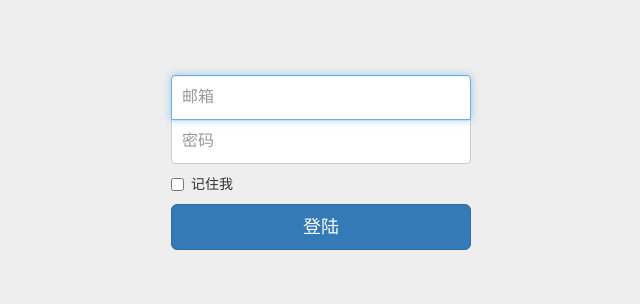
After one commit to youpengfei/summer, a Flask app: page /login in a window 1280 px wide. The commit adds this page. Shown: the top 304 px of the page, without its empty margins (319-959 px from the left). Run offline with Flask 2, Linux system fonts and the light colour scheme; some libraries are stand-ins or nearby versions.

```diff
--- a/app/__init__.py
+++ b/app/__init__.py
@@ -1,4 +1,5 @@
 from flask import Flask
+from flask.ext.login import LoginManager
 from flask.ext.sqlalchemy import SQLAlchemy
 
 __author__ = 'youpengfei'
@@ -6,5 +7,6 @@ __author__ = 'youpengfei'
 app = Flask(__name__)
 app.config.from_object('config')
 db = SQLAlchemy(app)
+login_manager = LoginManager()
 
-from app import views,models
+from app import views, models
--- /dev/null
+++ b/app/static/signin.css
@@ -0,0 +1,40 @@
+body {
+  padding-top: 40px;
+  padding-bottom: 40px;
+  background-color: #eee;
+}
+
+.form-signin {
+  max-width: 330px;
+  padding: 15px;
+  margin: 0 auto;
+}
+.form-signin .form-signin-heading,
+.form-signin .checkbox {
+  margin-bottom: 10px;
+}
+.form-signin .checkbox {
+  font-weight: normal;
+}
+.form-signin .form-control {
+  position: relative;
+  height: auto;
+  -webkit-box-sizing: border-box;
+     -moz-box-sizing: border-box;
+          box-sizing: border-box;
+  padding: 10px;
+  font-size: 16px;
+}
+.form-signin .form-control:focus {
+  z-index: 2;
+}
+.form-signin input[type="email"] {
+  margin-bottom: -1px;
+  border-bottom-right-radius: 0;
+  border-bottom-left-radius: 0;
+}
+.form-signin input[type="password"] {
+  margin-bottom: 10px;
+  border-top-left-radius: 0;
+  border-top-right-radius: 0;
+}
--- /dev/null
+++ b/app/templates/login.html
@@ -0,0 +1,38 @@
+<!DOCTYPE html>
+<html lang="zh-CN">
+<head>
+    <meta charset="utf-8">
+    <meta http-equiv="X-UA-Compatible" content="IE=edge">
+    <meta name="viewport" content="width=device-width, initial-scale=1">
+    <!-- 上述3个meta标签*必须*放在最前面，任何其他内容都*必须*跟随其后！ -->
+    <meta name="description" content="">
+    <meta name="author" content="">
+    <title>登陆</title>
+    <!-- Bootstrap core CSS -->
+    <link href="//cdn.bootcss.com/bootstrap/3.3.5/css/bootstrap.min.css" rel="stylesheet">
+    <!-- Custom styles for this template -->
+    <link href="{{ url_for('static', filename='signin.css') }}" rel="stylesheet">
+</head>
+
+<body>
+
+<div class="container">
+
+    <form class="form-signin">
+        <h2 class="form-signin-heading"></h2>
+        <label for="inputEmail" class="sr-only">邮件地址</label>
+        <input type="email" id="inputEmail" class="form-control" placeholder="邮箱" required autofocus>
+        <label for="inputPassword" class="sr-only">密码</label>
+        <input type="password" id="inputPassword" class="form-control" placeholder="密码" required>
+
+        <div class="checkbox">
+            <label>
+                <input type="checkbox" value="remember-me">记住我
+            </label>
+        </div>
+        <button class="btn btn-lg btn-primary btn-block" type="submit">登陆</button>
+    </form>
+
+</div>
+</body>
+</html>
--- a/app/templates/requirement_add.html
+++ b/app/templates/requirement_add.html
@@ -6,6 +6,10 @@
 
 
 <form action="/requirement/add" method="post">
+    <div class="form-group">
+        <label for="name">项目名称</label>
+        <input name="name" type="text" id="name" class="form-control"/>
+    </div>
     <div class="form-group">
         <label for="project">关联项目</label>
         <select id="project" name="project_id" class="form-control">
--- a/app/views.py
+++ b/app/views.py
@@ -6,7 +6,8 @@ from subprocess import call, Popen
 from app import db, app
 from app.models import Project, Server, Requirement
 from ssh_help import trans_data, command, command_with_result
-from flask import request, render_template
+from flask import request, render_template, url_for
+from werkzeug.utils import redirect
 
 MAVEN_BIN = 'mvn'
 
@@ -20,7 +21,7 @@ def index():
         requirement.server_ip_list = [x.ip for x in servers]
         requirement.project_name = project.name
 
-    return render_template('index.html', all_requirement=all_requirement)
+    return render_template('index.html', all_requirement=all_requirement, active="requirement")
 
 
 @app.route('/build/<int:id>')
@@ -83,46 +84,52 @@ def restart(id):
 @app.route("/server/add", methods=['POST', 'GET'])
 def server_add():
     if request.method == 'GET':
-        return render_template("server_add.html")
+        return render_template("server_add.html", active="server")
     elif request.method == 'POST':
         ip = request.form['ip']
         port = request.form['port']
         passwd = request.form['passwd']
         key_file = request.form['key_file']
-        deploy_dir = request.form['deploy_dir']
-        server = Server(ip=ip, port=port, passwd=passwd, key_file=key_file, deploy_dir=deploy_dir)
+        server = Server(ip=ip, port=port, passwd=passwd, key_file=key_file)
         db.session.add(server)
         db.session.commit()
-        return '成功'
+        return redirect('/server/list')
 
 
 @app.route("/server/list", methods=['POST', 'GET'])
 def server_list():
     servers = Server.query.all()
-    return render_template('server_list.html', server_list=servers)
+    return render_template('server_list.html', server_list=servers, active="server")
 
 
 @app.route("/project/add", methods=['POST', 'GET'])
 def project_add():
     if request.method == 'GET':
-        return render_template("project_add.html")
+        return render_template("project_add.html", active="project")
     elif request.method == 'POST':
         name = request.form['name']
         repo = request.form['repo']
         project_dir = request.form['project_dir']
         deploy_name = request.form['deploy_name']
         description = request.form['description']
-        project = Project(name=name, repo=repo, project_dir=project_dir, deploy_name=deploy_name,
+        deploy_dir = request.form['deploy_dir']
+        package_type = request.form['package_type']
+        project = Project(name=name,
+                          repo=repo,
+                          project_dir=project_dir,
+                          deploy_name=deploy_name,
+                          deploy_dir=deploy_dir,
+                          package_type=package_type,
                           description=description)
         db.session.add(project)
         db.session.commit()
-        return '成功'
+        return redirect('/project/list')
 
 
 @app.route("/project/list", methods=['GET'])
 def project_list():
     projects = Project.query.all()
-    return render_template('project_list.html', project_list=projects)
+    return render_template('project_list.html', project_list=projects, active="project")
 
 
 @app.route("/requirement/add", methods=['POST', 'GET'])
@@ -134,12 +141,13 @@ def requirement_add():
     elif request.method == 'POST':
         branch_name = request.form['branch_name']
         servers = request.form.getlist('servers')
+        name = request.form['name']
         server_list = ",".join(servers)
         project_id = request.form['project_id']
-        requirement = Requirement(branch_name=branch_name, server_list=server_list, project_id=project_id)
+        requirement = Requirement(branch_name=branch_name, server_list=server_list, project_id=project_id, name=name)
         db.session.add(requirement)
         db.session.commit()
-        return '成功'
+        return redirect('/')
 
 
 @app.route("/config/start", methods=['POST', 'GET'])
@@ -166,3 +174,8 @@ def logs(id):
                                  'tail -n200 %s/%s ' % (server.deploy_dir, 'logs/gpc-j.log'))
     print result
     return render_template('project_log.html', result=result)
+
+
+@app.route("/login")
+def login():
+    return render_template("login.html")
--- a/application.py
+++ b/application.py
@@ -1,5 +1,6 @@
 #!summer/bin/python
-from app import app
+from app import app, db
 
 if __name__ == '__main__':
+    db.create_all()
     app.run(host='0.0.0.0', debug=True)
--- a/requirements.txt
+++ b/requirements.txt
@@ -3,3 +3,4 @@ paramiko==1.15.2
 SQLAlchemy==1.0.8
 Flask-SQLAlchemy==2.0
 MySQL-Python==1.2.5
+Flask-Login=
--- a/ssh_help.py
+++ b/ssh_help.py
@@ -3,9 +3,10 @@
 import paramiko
 
 DEFAULT_USERNAME = 'tomcat'
+DEFAULT_KEY_FILE = '~/.ssh/id_rsa'
 
 
-def trans_data(hostname, key_file, remote_path, local_path):
+def trans_data(hostname, key_file=DEFAULT_KEY_FILE, remote_path=None, local_path=None):
     t = paramiko.Transport((hostname, 22))
     key = paramiko.RSAKey.from_private_key_file(key_file)
     t.connect(username=DEFAULT_USERNAME, pkey=key)
@@ -14,7 +15,7 @@ def trans_data(hostname, key_file, remote_path, local_path):
     t.close()
 
 
-def command(hostname, key_file, command):
+def command(hostname, key_file=DEFAULT_KEY_FILE, command=None):
     ssh = paramiko.SSHClient()
     ssh.set_missing_host_key_policy(paramiko.AutoAddPolicy())
     ssh.connect(hostname, 22, DEFAULT_USERNAME, key_filename=key_file)
@@ -28,7 +29,7 @@ def command(hostname, key_file, command):
         ssh.close()
 
 
-def command_with_result(hostname, key_file, command):
+def command_with_result(hostname, key_file=DEFAULT_KEY_FILE, command=None):
     ssh = paramiko.SSHClient()
     ssh.set_missing_host_key_policy(paramiko.AutoAddPolicy())
     ssh.connect(hostname, 22, DEFAULT_USERNAME, key_filename=key_file)
@@ -37,7 +38,3 @@ def command_with_result(hostname, key_file, command):
         return stdout.readlines()
     finally:
         ssh.close()
-
-
-if __name__ == '__main__':
-    trans_data()
```
Also changed, not shown: app/models.py (+27 -17 lines), app/templates/index.html (+10 -0 lines), app/templates/layout.html (+6 -10 lines), app/templates/project_add.html (+18 -1 lines), app/templates/project_list.html (+14 -1 lines), app/templates/server_add.html (+8 -5 lines), app/templates/server_list.html (+11 -3 lines).
